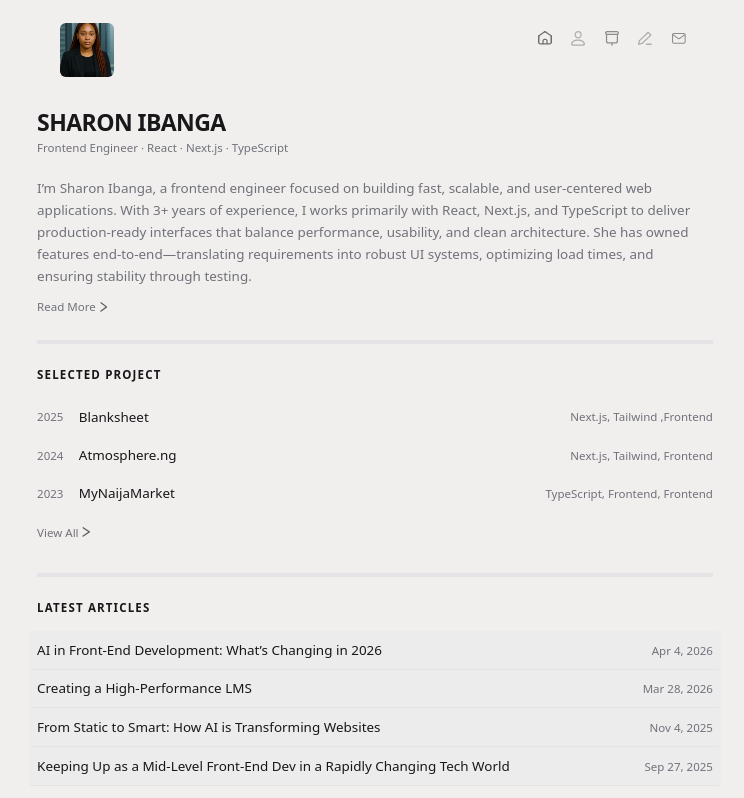
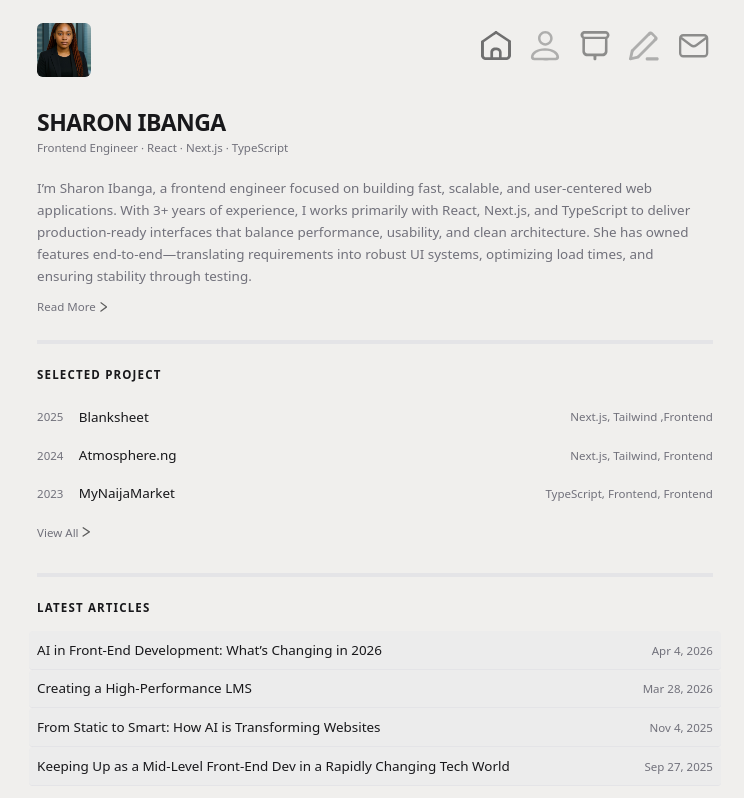
Before and after one commit to shashacodes/my-portfolio, a Next.js app: page / in a window 1280 px wide. Shown: the top 798 px of the page, without its empty margins (265-1009 px from the left). Built offline with nearby package versions, Linux system fonts and the light colour scheme.

Commit message:
new changes

```diff
--- a/app/components/Header.tsx
+++ b/app/components/Header.tsx
@@ -20,7 +20,7 @@ export default function Header({ darkMode, activePage }: HeaderProps) {
   const muted = darkMode ? "text-zinc-400" : "text-zinc-500";
 
   return (
-    <header className="flex items-start justify-between p-6 mb-2 font-extrabold">
+    <header className="flex items-start justify-between py-6 mb-2 font-extrabold">
       <Image
         src="/assets/my-ai.jpeg"
         alt="Sharon Ibanga"
@@ -30,7 +30,7 @@ export default function Header({ darkMode, activePage }: HeaderProps) {
         priority
       />
 
-      <nav className="flex items-center gap-3 mt-1">
+      <nav className="flex items-center md:gap-3 gap-1 mt-1">
         {navLinks.map(({ href, label, icon: icon, page }) => {
           const isActive = activePage === page;
           return isActive ? (
@@ -43,9 +43,9 @@ export default function Header({ darkMode, activePage }: HeaderProps) {
         <Image
           src={icon}
           alt={label}
-          width={14}
-          height={14}
-          className={darkMode ? "invert" : ""}
+          width={30}
+          height={30}
+          className={`w-[14px] h-[14px] md:w-[30px] md:h-[30px]  darkMode ? "invert" : "" `}
         />
             </div>
           ) : (
@@ -53,10 +53,10 @@ export default function Header({ darkMode, activePage }: HeaderProps) {
                      <Image
           src={icon}
           alt={label}
-          width={14}
-          height={14}
+          width={30}
+          height={30}
 
-                className={`${muted} opacity-50 hover:opacity-100 transition-opacity duration-300`}
+                className={` w-[14px] h-[14px] md:w-[30px] md:h-[30px] ${muted} opacity-50 hover:opacity-100 transition-opacity duration-300`}
               />
                   <span className="tooltip">{label}</span>
 
```
